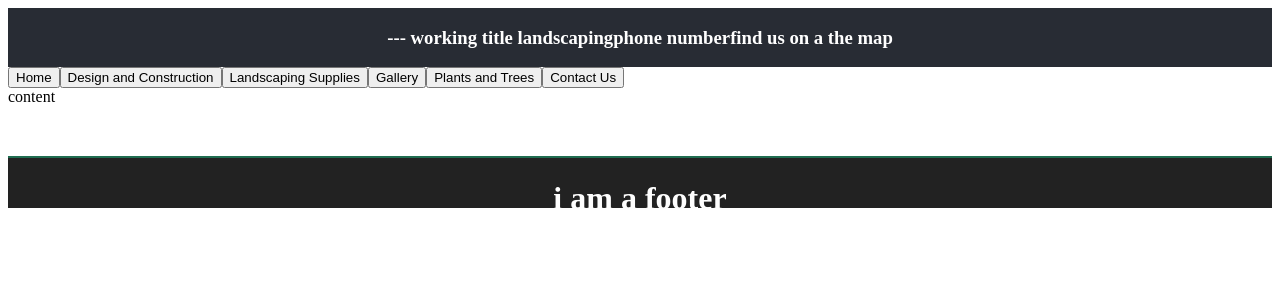
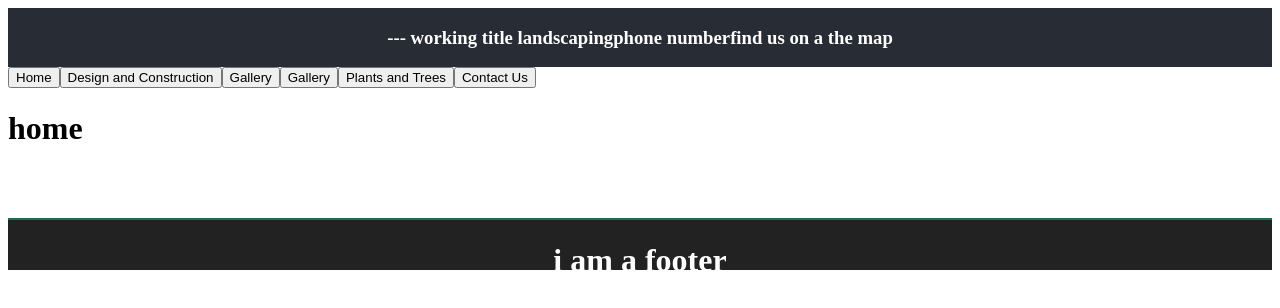
Before and after one commit to kylemcloughlin/Lake-Rock-Design, a React (Create React App) app: page / in a window 1280 px wide. Shown: the top 308 px of the page. Built offline with nearby package versions, Linux system fonts and the light colour scheme; the HTML template or start-up script is replaced by a standard one.

Commit message:
set up navbar

```diff
--- a/src/App.js
+++ b/src/App.js
@@ -1,17 +1,35 @@
 import Footer from './components/footer.jsx';
 import Header from './components/header.jsx';
 import Nav  from './components/nav.jsx';
+import Home from './components/tabs/home';
+import Design from './components/tabs/design';
+import Gallery from './components/tabs/gallery';
+import Landscaping from './components/tabs/landscaping';
+import Plants from './components/tabs/plants';
+import Contact from './components/tabs/contact';
+import React, { useState, useEffect } from 'react';
+
+function App() {
+  const [content, setContent] = useState(0)
+
+  const handleNavClick = (value) =>{
+    console.log("value", value)
+    setContent(value)
+  }
+ useEffect(() => {
+
+},[content]);
+
+const navOptions = [<Home/>, <Design/>, <Landscaping/>, <Gallery/>, <Plants/>, <Contact/>]
+return (
+    <div className="App">
+      <Header/>
+      <Nav passNav={handleNavClick}/>
+      {navOptions[content]}
+
+       <div className="wrapper">
 
 
-// import './styles/App.css';
-
-function App() {
-  return (
-    <div className="App">
-      <Header/>
-      <Nav/>
-       <div className="wrapper">
-      content
     <div className="push"></div>
   </div>
       <Footer/>
--- a/src/components/nav.jsx
+++ b/src/components/nav.jsx
@@ -1,13 +1,22 @@
 import '../styles/nav.css';
-function Nav() {
+let buttonValues = ["Home","Design and Construction", "Gallery", "Gallery", "Plants and Trees", "Contact Us"]
+
+const Nav = ({passNav}) => {
+ const  handleClick = (e) => {
+  e.preventDefault();
+  console.log('hit');
+  console.log(e.target.value)
+  passNav(e.target.value)
+  }
   return (
     <nav>
-      <button>Home</button>
-      <button>Design and Construction</button>
-      <button>Landscaping Supplies</button>
-      <button>Gallery</button>
-      <button>Plants and Trees</button>
-      <button>Contact Us</button>
+
+      {buttonValues.map((value, index) => {
+        return(
+          <button value={index} onClick={handleClick}>{value}</button>
+        )
+      })}
+
     </nav>
   );
 }
--- a/src/components/tabs/contact.jsx
+++ b/src/components/tabs/contact.jsx
@@ -0,0 +1,10 @@
+// import '../styles/home.css';
+function Contact() {
+  return (
+    <div>
+      <h1>Contact</h1>
+    </div>
+  );
+}
+
+export default Contact;
--- a/src/components/tabs/design.jsx
+++ b/src/components/tabs/design.jsx
@@ -2,7 +2,7 @@
 function Design() {
   return (
     <div>
-      <h1>home</h1>
+      <h1>design</h1>
     </div>
   );
 }
```
